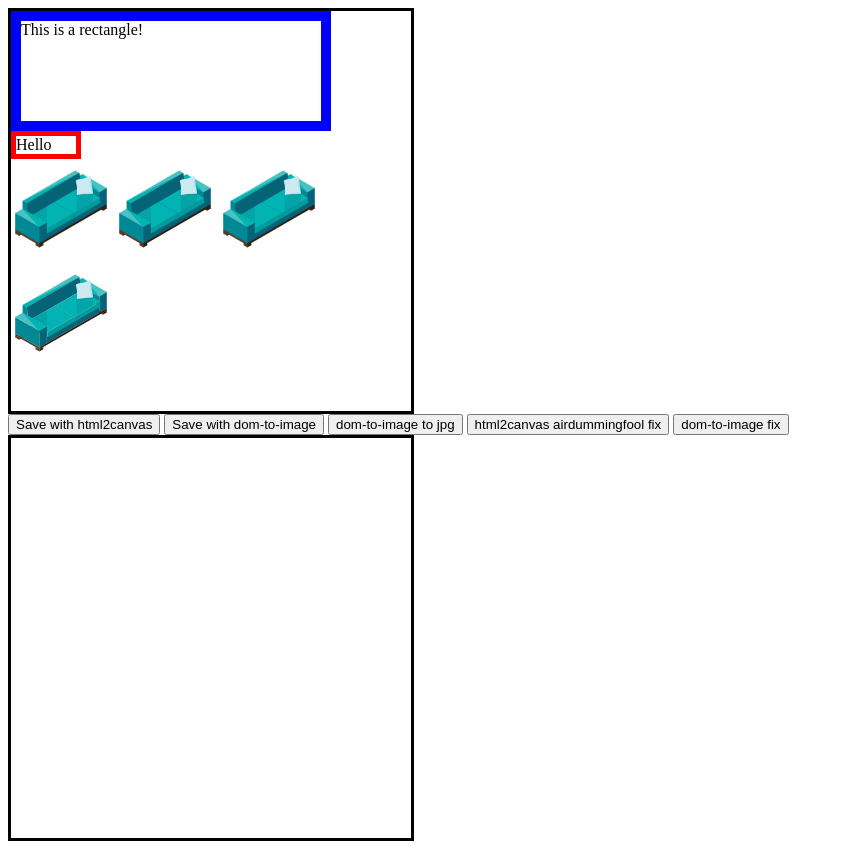
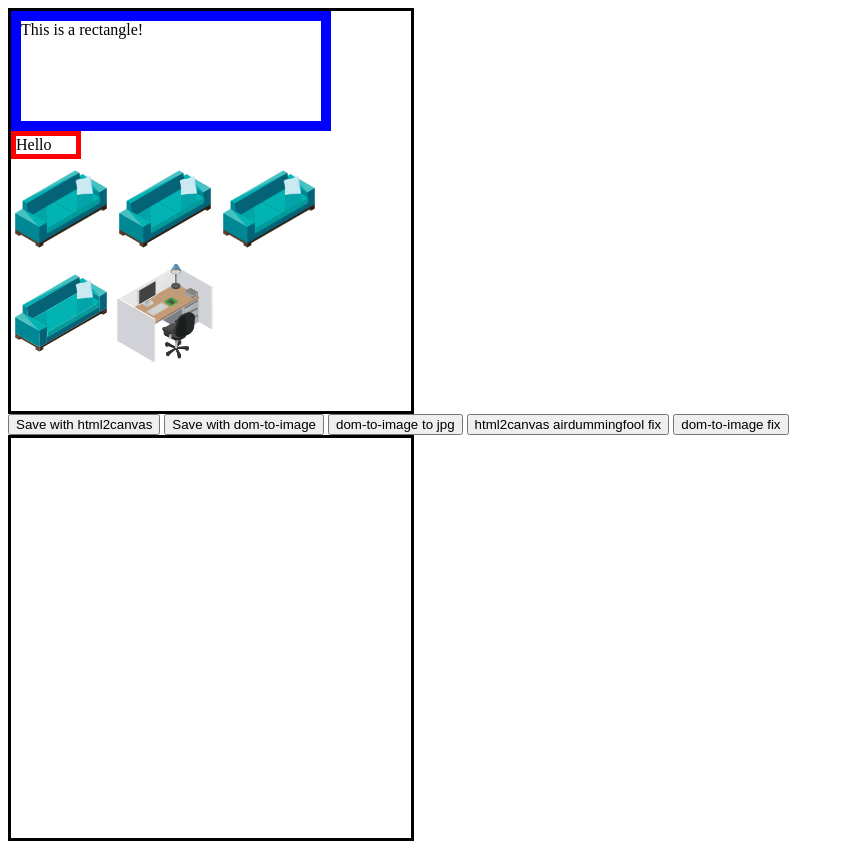
Before and after one commit to chalim-cec/test-dom-to-image, a plain HTML site: page index.html in a window 1280 px wide. Shown: the whole page, without its empty margins (0-844 px from the left). Drawn offline with nearby package versions, Linux system fonts and the light colour scheme.

Commit message:
add cubicle

```diff
--- a/index.html
+++ b/index.html
@@ -10,13 +10,14 @@
     </head>
     <body>
 
-    <div id="area" style="width:400px;height:400px;border:3px solid #000;">
+    <div id="area" style="width:400px;height:400px;border:3px solid #000;background:#ffffff">
         <div style="width:300px;height:100px;border:10px solid #00F;">This is a rectangle!</div>
         <div style="width:60px;height:60 px;border:5px solid #F00;">Hello</div>
         <img src="img/couch.png" id="couch1" width="100px" height="100px"></img>
         <img src="img/couch2.png" id="couch2" width="100px" height="100px"></img>
         <img src="img/couch3.png" id="couch3" width="100px" height="100px"></img>
         <img src="img/couch.svg" id="couch4" width="100px" height="100px"></img>
+        <img src="img/cubicle.svg" id="cubicle" width="100px" height="100px"></img>
     </div>
 
     <button type="button" id="save_btn1">Save with html2canvas</button>
```
Also changed, not shown: img/cubicle.svg (added).
